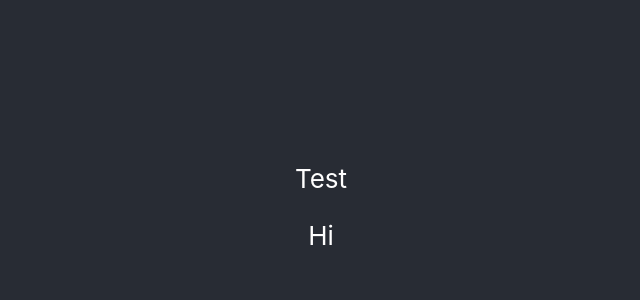
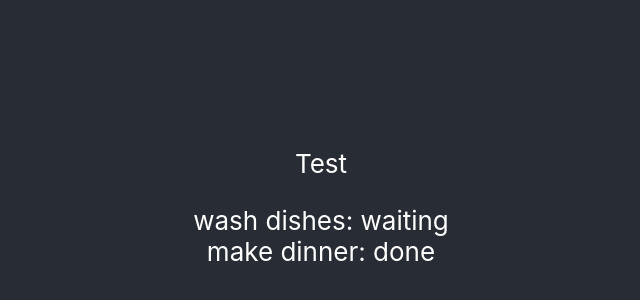
Before and after one commit to IlyaKrapivnoy/JEST_01, a React (Create React App) app: page / in a window 1280 px wide. Shown: the part 206-506 px from the top of the page, without its empty margins (319-959 px from the left). Built offline with nearby package versions, Linux system fonts and the light colour scheme.

Commit message:
mapping data

```diff
--- a/src/App.js
+++ b/src/App.js
@@ -2,11 +2,18 @@ import './App.css';
 import Todo from './components/todo';
 
 function App() {
+  const todos = [
+      { id: 1, title: 'wash dishes', completed: false },
+      { id: 2, title: 'make dinner', completed: true },
+  ];
+
     return (
         <div className='App'>
             <header className='App-header'>
                 <p>Test</p>
-                <Todo />
+                {todos.map((todo) => {
+                    return <Todo todo={todo} />;
+                })}
             </header>
         </div>
     );
--- a/src/components/todo.js
+++ b/src/components/todo.js
@@ -1,7 +1,13 @@
 import React from 'react';
 
-const todo = () => {
-    return <div data-testid='todo-1'>Hi</div>;
+const todo = ({ todo }) => {
+    const { id, title, completed } = todo;
+
+    return (
+        <div data-testid='todo-1' key={id}>
+            {title}: {completed ? 'done' : 'waiting'}
+        </div>
+    );
 };
 
 export default todo;
```
Also changed, not shown: 1 other file (tests, documents, lock files or other folders).
